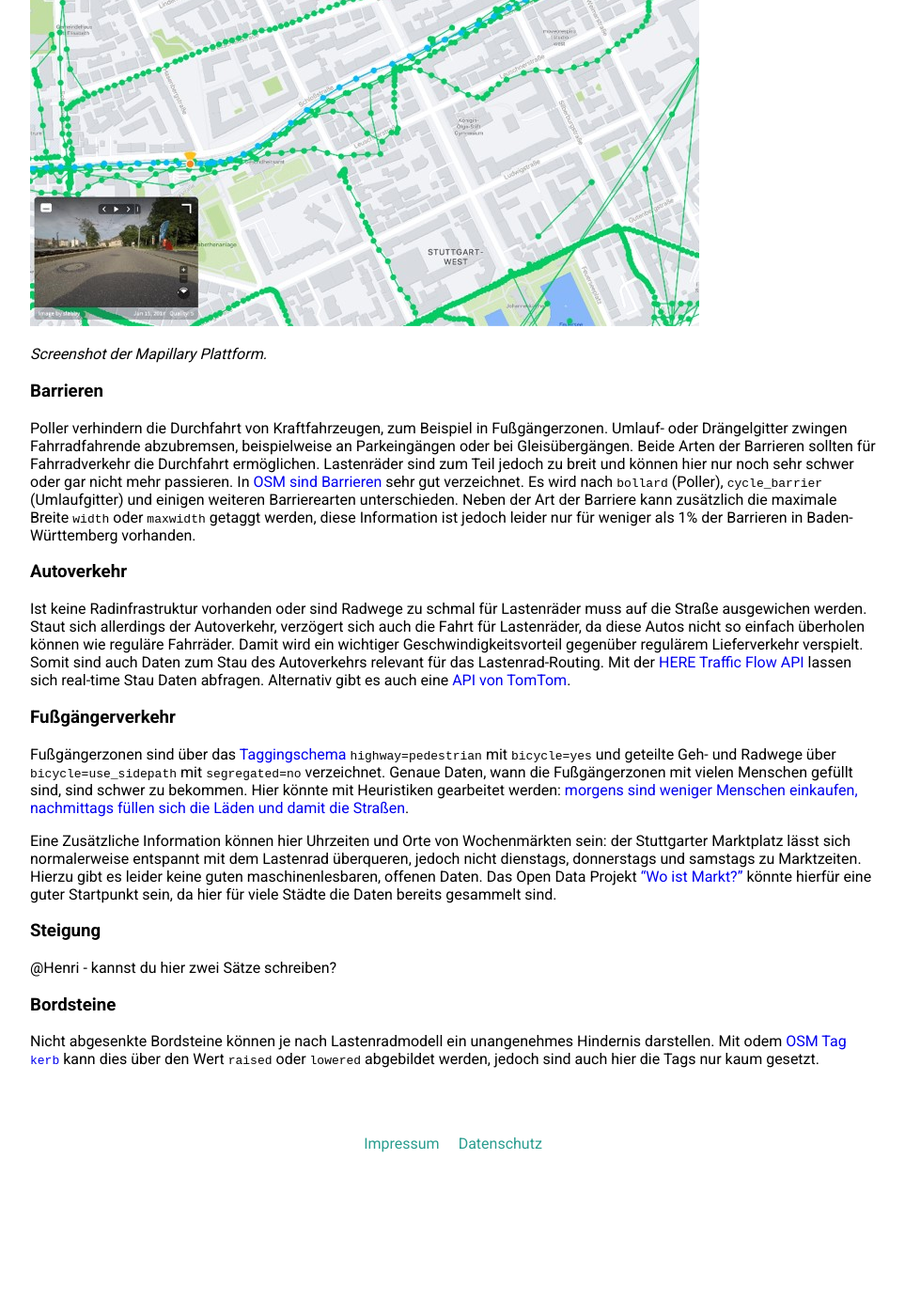
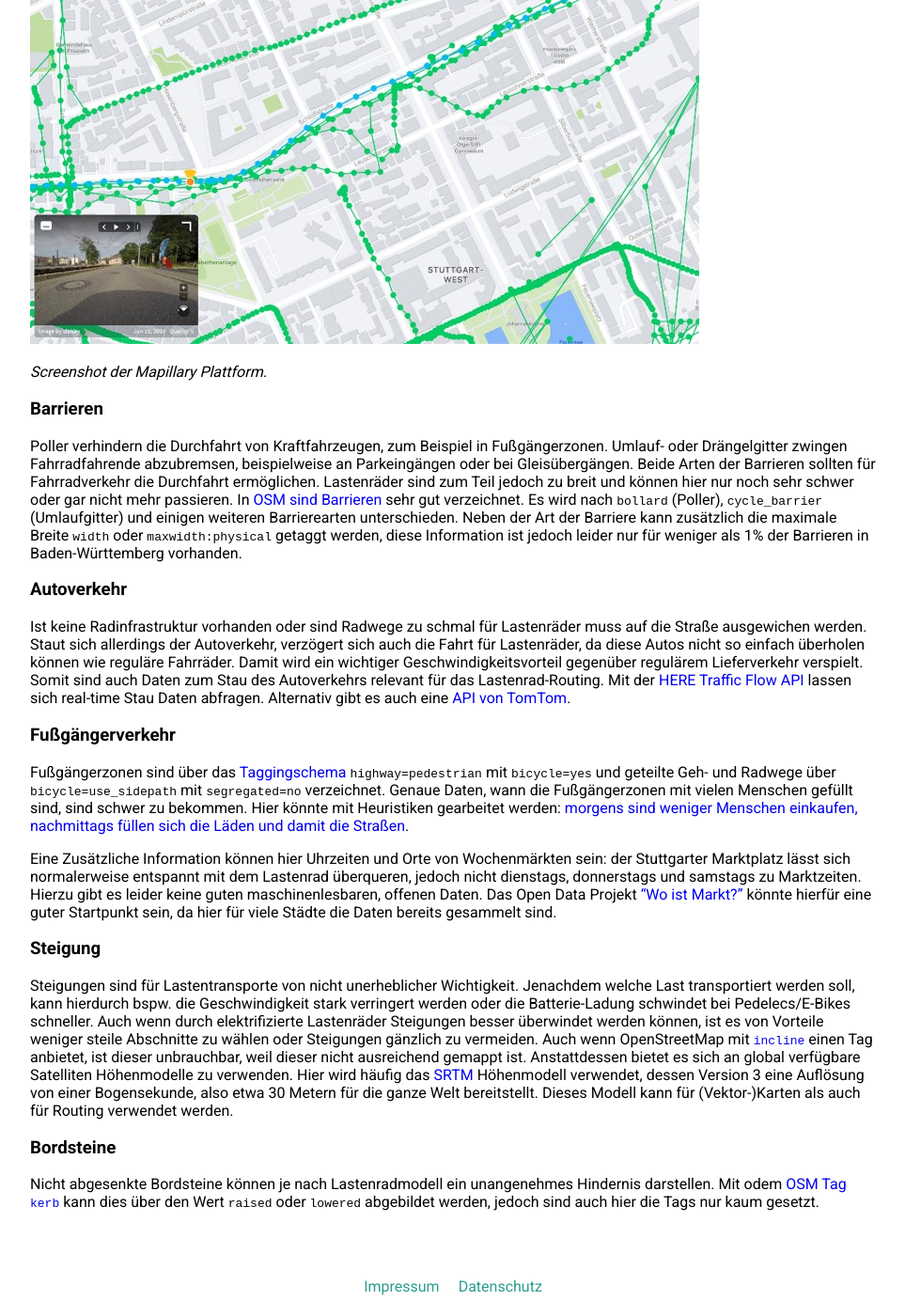
Before and after one commit to CargoRocket/website, a Jekyll site: the page built from _posts/2021-03-16-datenquellen.md, in a window 1280 px wide and 1400 px high, scrolled down 1692 px. Shown: the whole window at 94% size, without its empty margins (158-1121 px from the left). Built offline with Jekyll 4.4.1, drawn with Linux system fonts in a browser that asks for light colours; before the commit the page ends 2940 px from its top, so only the background shows below that; some of the changed text lies outside the part shown.

Commit message:
Add section for incline

```diff
--- a/_posts/2021-03-16-datenquellen.md
+++ b/_posts/2021-03-16-datenquellen.md
@@ -19,7 +19,7 @@ Zuerst die grundlegendste Information: auf welchen Straßen gibt es Radwege, Rad
 
 **Radwegsbereite**
 
-Die Radwegsbreite kann über den Tag `width` theoretisch ebenfalls spezifiziert werden, jedoch ist dieser Tag nur spärlich vergeben. Diese Information ist jedoch notwendig, um Radwege die zu schmal für breite Lastenräder sind zu identifizieren.
+Die Radwegsbreite kann über den Tag [`width`](https://wiki.openstreetmap.org/wiki/Key:width) bzw. über Sub-Keys wie bspw. `cycleway:left:width` theoretisch ebenfalls spezifiziert werden, jedoch ist dieser Tag nur spärlich vergeben. Diese Information ist jedoch notwendig, um Radwege die zu schmal für breite Lastenräder sind zu identifizieren.
 Der [RadNETZ BW Datensatz](https://www.mobidata-bw.de/dataset/radnetz-bw) von MobiData BW liefert hierzu detaillierte Informationen, jedoch handelt es sich hier um [Landesradfernwege zwischen Gemeinden](https://www.aktivmobil-bw.de/radverkehr/radnetz/das-radnetz/) und einzelne Radwege innerhalb einer Stadt sind nicht verzeichnet.
 
 ![RadNETZ BW in Baden-Württemberg und Zoom auf den Ausschnitt für Stuttgart.](/assets/images/RadNETZ.jpg)
@@ -42,7 +42,7 @@ Eine zusätzliche Datenquelle stellt hier [Mapillary](https://www.mapillary.com/
 ### Barrieren
 
 Poller verhindern die Durchfahrt von Kraftfahrzeugen, zum Beispiel in Fußgängerzonen. Umlauf- oder Drängelgitter zwingen Fahrradfahrende abzubremsen, beispielweise an Parkeingängen oder bei Gleisübergängen. Beide Arten der Barrieren sollten für Fahrradverkehr die Durchfahrt ermöglichen. Lastenräder sind zum Teil jedoch zu breit und können hier nur noch sehr schwer oder gar nicht mehr passieren.
-In [OSM sind Barrieren](https://wiki.openstreetmap.org/wiki/DE:Key:barrier) sehr gut verzeichnet. Es wird nach `bollard` (Poller), `cycle_barrier` (Umlaufgitter) und einigen weiteren Barrierearten unterschieden. Neben der Art der Barriere kann zusätzlich die maximale Breite `width` oder `maxwidth` getaggt werden, diese Information ist jedoch leider nur für weniger als 1% der Barrieren in Baden-Württemberg vorhanden.
+In [OSM sind Barrieren](https://wiki.openstreetmap.org/wiki/DE:Key:barrier) sehr gut verzeichnet. Es wird nach `bollard` (Poller), `cycle_barrier` (Umlaufgitter) und einigen weiteren Barrierearten unterschieden. Neben der Art der Barriere kann zusätzlich die maximale Breite `width` oder `maxwidth:physical` getaggt werden, diese Information ist jedoch leider nur für weniger als 1% der Barrieren in Baden-Württemberg vorhanden.
 
 ### Autoverkehr
 
@@ -59,7 +59,7 @@ Eine Zusätzliche Information können hier Uhrzeiten und Orte von Wochenmärkten
 
 ### Steigung
 
-@Henri - kannst du hier zwei Sätze schreiben?
+Steigungen sind für Lastentransporte von nicht unerheblicher Wichtigkeit. Jenachdem welche Last transportiert werden soll, kann hierdurch bspw. die Geschwindigkeit stark verringert werden oder die Batterie-Ladung schwindet bei Pedelecs/E-Bikes schneller. Auch wenn durch elektrifizierte Lastenräder Steigungen besser überwindet werden können, ist es von Vorteile weniger steile Abschnitte zu wählen oder Steigungen gänzlich zu vermeiden. Auch wenn OpenStreetMap mit [`incline`](https://wiki.openstreetmap.org/wiki/DE:Key:incline) einen Tag anbietet, ist dieser unbrauchbar, weil dieser nicht ausreichend gemappt ist. Anstattdessen bietet es sich an global verfügbare Satelliten Höhenmodelle zu verwenden. Hier wird häufig das [SRTM](https://de.wikipedia.org/wiki/SRTM-Daten) Höhenmodell verwendet, dessen Version 3 eine Auflösung von einer Bogensekunde, also etwa 30 Metern für die ganze Welt bereitstellt. Dieses Modell kann für (Vektor-)Karten als auch für Routing verwendet werden.
 
 ### Bordsteine
 
```
